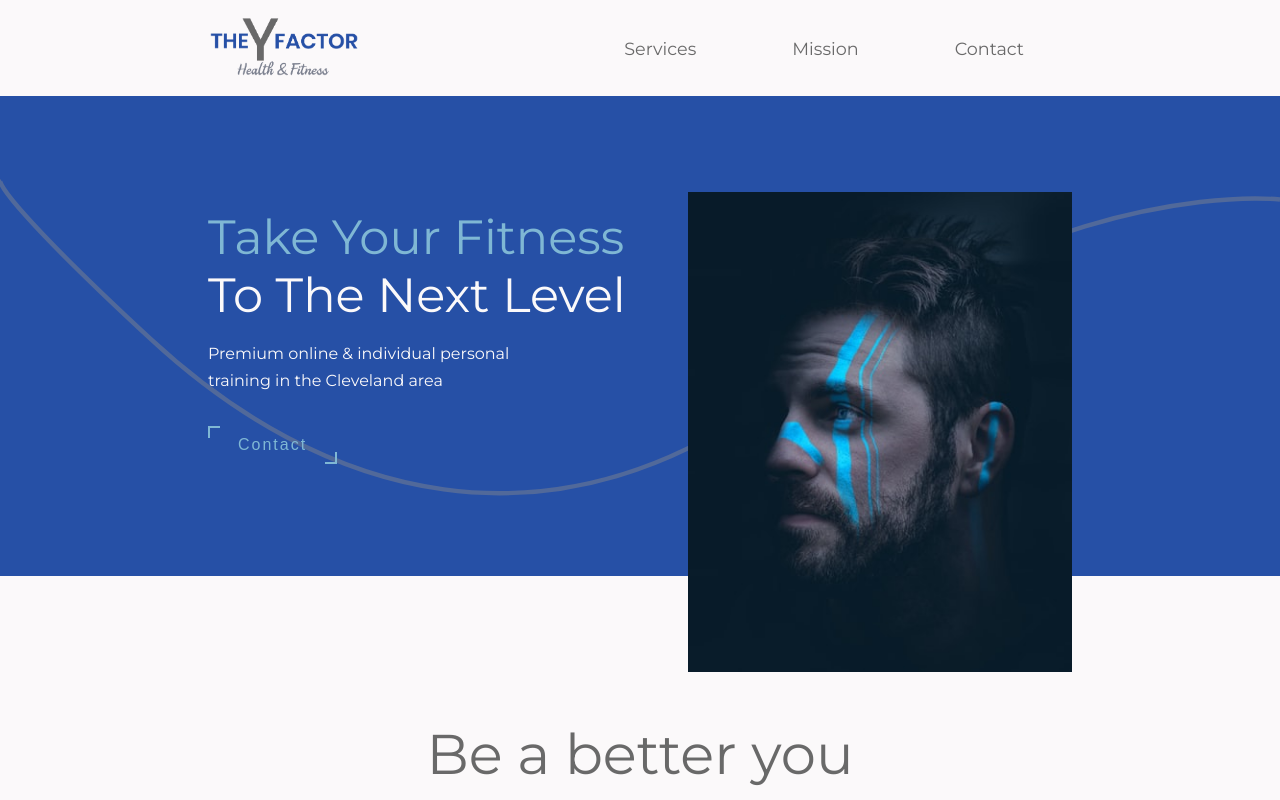
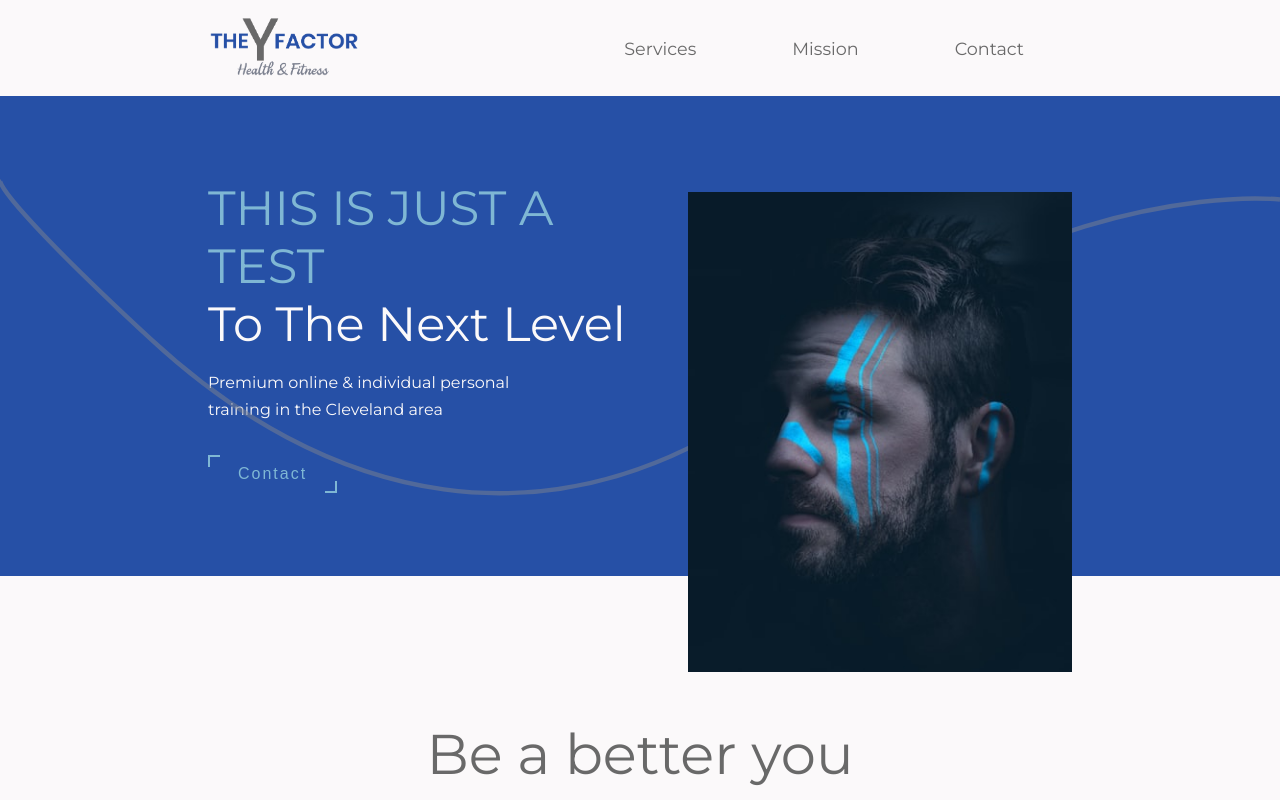
Before and after one commit to rabienasser/The-Y-Factor, a React (Create React App) app in the folder the-y-factor/: page / in a window 1280 px wide. Shown: the top 800 px of the page. Built offline with nearby package versions, Linux system fonts and the light colour scheme.

Commit message:
initializing test branch

```diff
--- a/the-y-factor/src/components/Home/AboutSection/AboutSection.jsx
+++ b/the-y-factor/src/components/Home/AboutSection/AboutSection.jsx
@@ -14,7 +14,7 @@ const AboutSection = () => {
          <Description>
             <motion.h1 variants={titleAnim} initial="hidden" animate="show">
                <span>
-                  Take Your Fitness
+                  THIS IS JUST A TEST
                   <br />
                </span>
                To The Next Level
```
